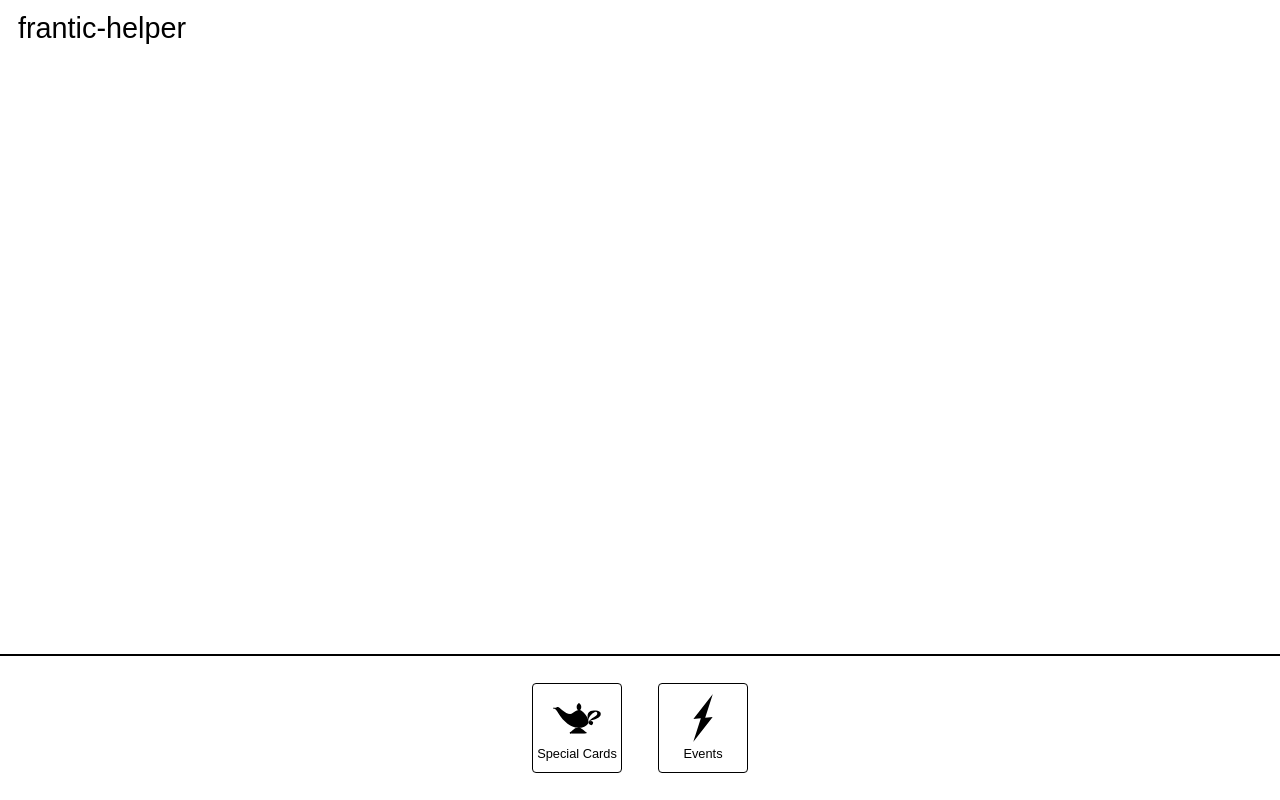
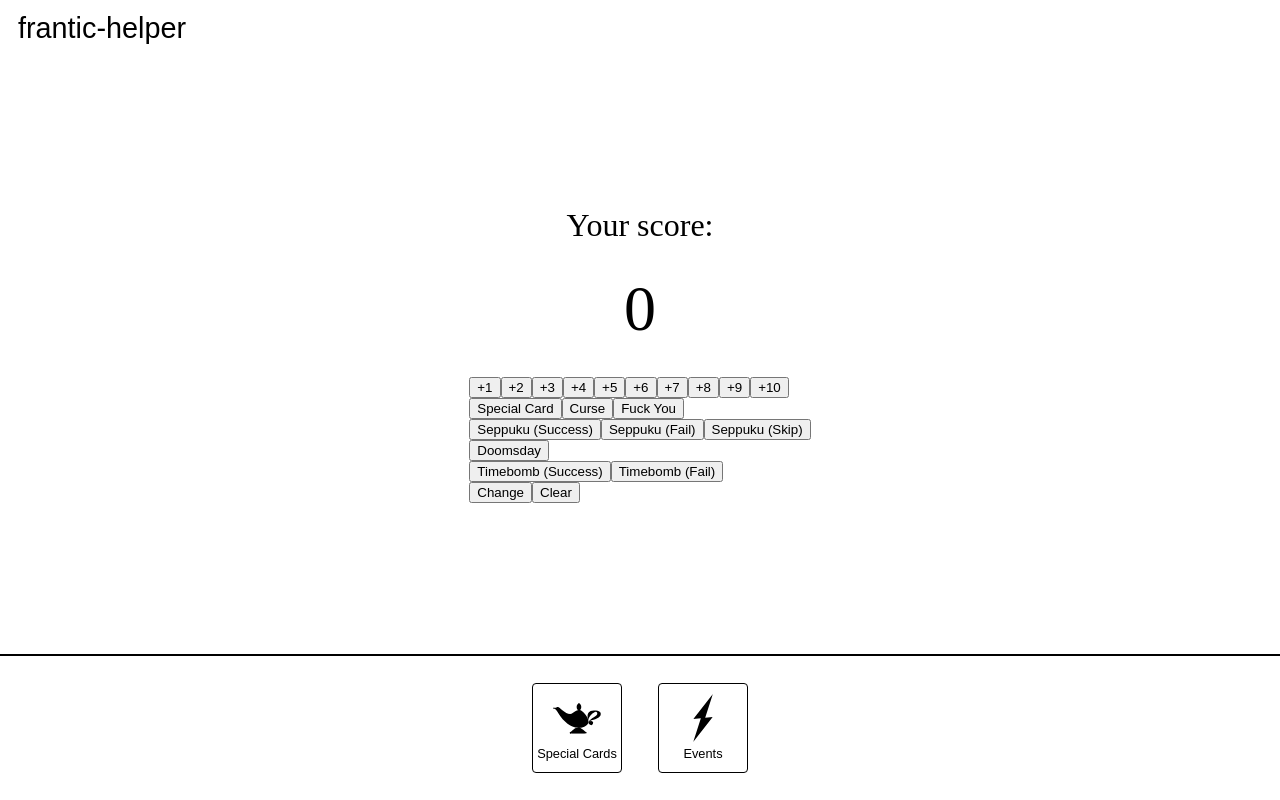
Before and after one commit to phkiener/frantic-helper, a React (Vite) app: page / in a window 1280 px wide. Built offline with nearby package versions, Linux system fonts and the light colour scheme.

Commit message:
Simplistic scoreboard

```diff
--- /dev/null
+++ b/src/Scoreboard.css
@@ -0,0 +1,23 @@
+.scoreboard {
+    height: 100%;
+    width: 100%;
+
+    display: flex;
+    flex-direction: column;
+    align-items: center;
+    justify-content: center;
+    gap: 36px;
+
+    > header {
+        font-size: 2rem;
+        line-height: 1;
+    }
+
+    > p {
+        margin: 0;
+        padding: 0;
+
+        font-size: 4rem;
+        line-height: 1;
+    }
+}
--- a/src/Scoreboard.tsx
+++ b/src/Scoreboard.tsx
@@ -1,9 +1,66 @@
+import {type ChangeEvent, useState} from "react";
+import "./Scoreboard.css";
+
 function Scoreboard() {
+    const [score, setScore] = useState(0);
+    const [isWriting, setIsWriting] = useState(false);
+
     return (
         <>
-            {/* Scoreboard */}
-    {/* Utils - Bottom Bar */}
-    </>);
+            <article className="scoreboard">
+                <header>Your score:</header>
+                <p>
+                    {isWriting
+                        ? <input type="text" inputMode="numeric" name="score" value={score} onChange={applyScore} />
+                        : <>{score}</>}
+                </p>
+                <footer>
+                    {isWriting
+                        ? <>
+                            <button type="button" onClick={() => setIsWriting(false)}>Done</button>
+                        </>
+                        : <>
+                            <button type="button" onClick={() => setScore(s => s + 1)}>+1</button>
+                            <button type="button" onClick={() => setScore(s => s + 2)}>+2</button>
+                            <button type="button" onClick={() => setScore(s => s + 3)}>+3</button>
+                            <button type="button" onClick={() => setScore(s => s + 4)}>+4</button>
+                            <button type="button" onClick={() => setScore(s => s + 5)}>+5</button>
+                            <button type="button" onClick={() => setScore(s => s + 6)}>+6</button>
+                            <button type="button" onClick={() => setScore(s => s + 7)}>+7</button>
+                            <button type="button" onClick={() => setScore(s => s + 8)}>+8</button>
+                            <button type="button" onClick={() => setScore(s => s + 9)}>+9</button>
+                            <button type="button" onClick={() => setScore(s => s + 10)}>+10</button>
+                            <br/>
+                            <button type="button" onClick={() => setScore(s => s + 7)}>Special Card</button>
+                            <button type="button" onClick={() => setScore(s => s + 13)}>Curse</button>
+                            <button type="button" onClick={() => setScore(s => s + 42)}>Fuck You</button>
+                            <br/>
+                            <button type="button" onClick={() => setScore(s => s - 21)}>Seppuku (Success)</button>
+                            <button type="button" onClick={() => setScore(s => s + 42)}>Seppuku (Fail)</button>
+                            <button type="button" onClick={() => setScore(s => s + 21)}>Seppuku (Skip)</button>
+                            <br/>
+                            <button type="button" onClick={() => setScore(s => s + 50)}>Doomsday</button>
+                            <br/>
+                            <button type="button" onClick={() => setScore(s => s - 10)}>Timebomb (Success)</button>
+                            <button type="button" onClick={() => setScore(s => s + 10)}>Timebomb (Fail)</button>
+                            <br/>
+                            <button type="button" onClick={() => setIsWriting(true)}>Change</button>
+                            <button type="button" onClick={() => setScore(0)}>Clear</button>
+                        </>
+                    }
+                </footer>
+            </article>
+        </>
+    );
+
+    function applyScore(evt: ChangeEvent<HTMLInputElement>) {
+        const score = Number.parseInt(evt.target.value);
+        if (Number.isNaN(score)) {
+            return;
+        }
+
+        setScore(score);
+    }
 }
 
 export default Scoreboard;
```
